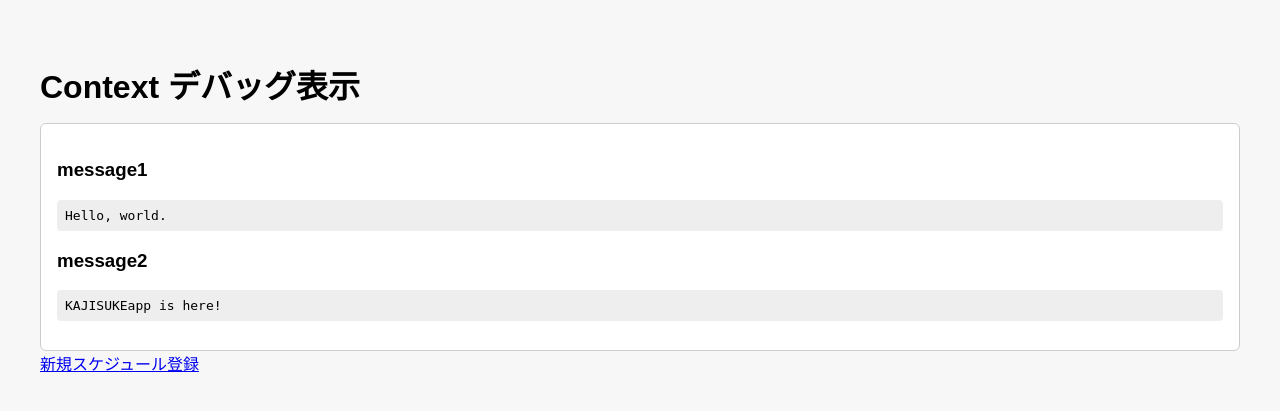
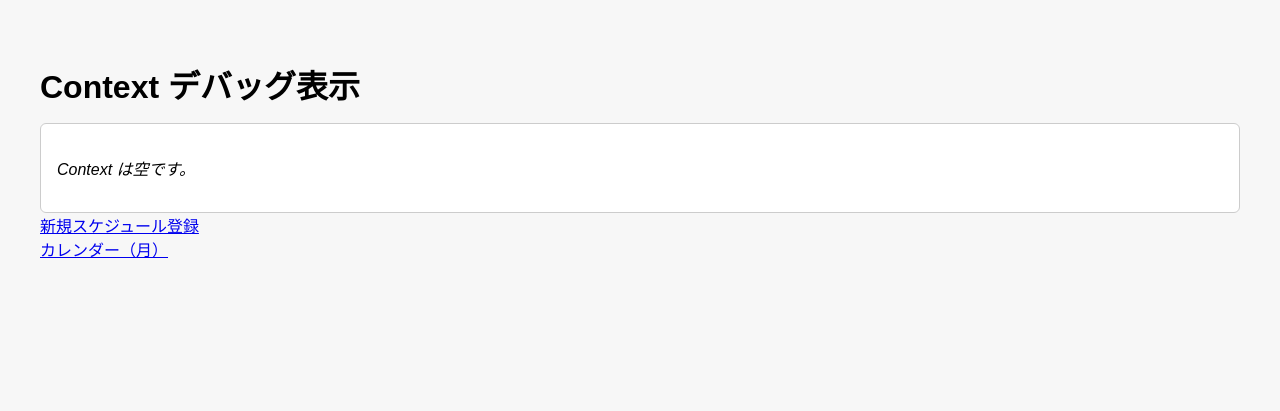
Before and after one commit to Hackathon-25spring-teamE/kajisuke, a Django app: page / in a window 1280 px wide. Shown: the top 411 px of the page. Run offline with Django 5.2, Linux system fonts and the light colour scheme.

Commit message:
開発用デバックページにカレンダーへのURL追加

```diff
--- a/apps/views/auth_views.py
+++ b/apps/views/auth_views.py
@@ -9,7 +9,7 @@ from django.urls import reverse
 from django.views import View
 from django.views.generic.edit import CreateView
 
-
+from django.utils import timezone
 
 
 from ..forms import SignupForm, SigninForm
@@ -22,10 +22,11 @@ def hello_world(request):
     context = {
         "message1": "Hello, world.",
         "message2": "KAJISUKEapp is here!",
+        'today': timezone.now().date(),
     }
     # フロントページができたら、以下の形に書き換える（contextは直接渡す）
     # return render(request, '<フロントページのhtml>', context)
-    return render(request, 'dev/dev.html', {'context': context})
+    return render(request, 'dev/dev.html', context)
 
 
 # サインアップ
--- a/templates/dev/dev.html
+++ b/templates/dev/dev.html
@@ -48,6 +48,9 @@
     <div>
         <a href="{% url 'apps:schedules_create' %}">新規スケジュール登録</a>
     </div>
+    <div>
+        <a href="{% url 'apps:calendar_month' today.year today.month %}">カレンダー（月）</a>
+    </div>
 </body>
 
 </html>
```
